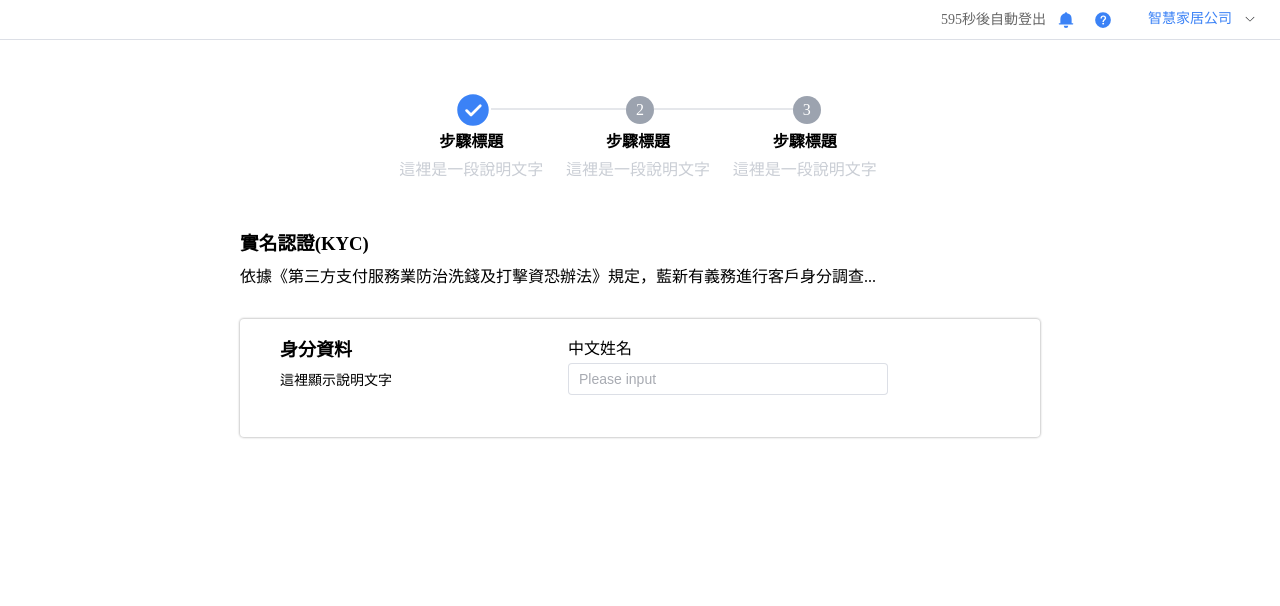
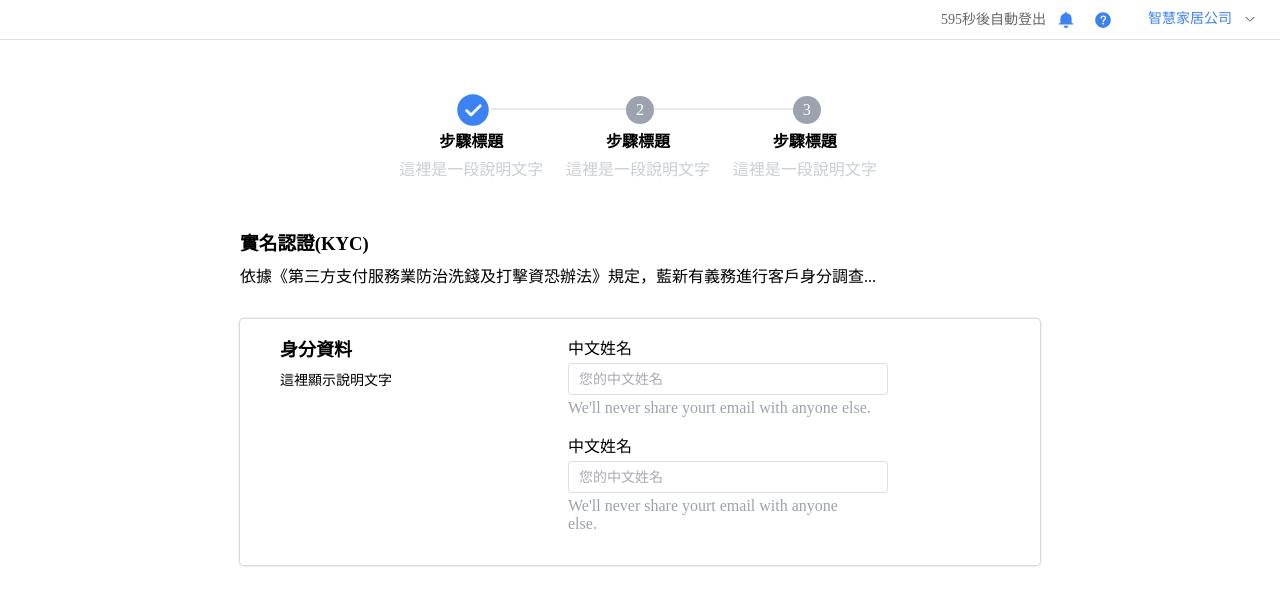
Before and after one commit to Gashapon-Team/site-frontend-vue-element-plus, a Vue app: page /handlers/KYCvarify in a window 1280 px wide. Shown: the top 606 px of the page. Built offline with nearby package versions, Linux system fonts and the light colour scheme.

Commit message:
style: add input component

```diff
--- /dev/null
+++ b/src/components/input/defaultInput.vue
@@ -0,0 +1,38 @@
+<template>
+  <div class="custom_input">
+    <div class="mb-1">{{label}}</div>
+    <el-input class="input--lg mb-1"
+      :class="classes"
+      v-model="inputValue"
+      :placeholder="placeholder"
+      clearable
+      />
+    <div class="tips">{{ tips }}</div>
+  </div>
+</template>
+
+<script setup>
+import {defineProps } from 'vue'
+const props  = defineProps({
+  label: {
+    type: String,
+    default: ''
+  },
+  placeholder: {
+    type: String,
+    default: ''
+  },
+  tips: {
+    type: String,
+    default: ''
+  },
+  classes: {
+    type: String,
+    default: ''
+  }
+})
+
+</script>
+
+<style>
+</style>
--- a/src/components/progressbar/Progressbar.vue
+++ b/src/components/progressbar/Progressbar.vue
@@ -38,7 +38,6 @@ const progress_bar_items = reactive([
 
 </script>
 <style lang="scss" scoped>
-$default_color:#9ca3af;
 $progress_color: #e5e7eb;
 .Progressbar {
   width: 100vw;
@@ -54,7 +53,7 @@ $progress_color: #e5e7eb;
     width: 60%;
     max-width: 500px;
     > li {
-      background-color: $default_color;
+      background-color: $default_color_grey;
       border-radius: 999px;
       list-style: none;
       width: 20px;
--- a/src/style/utility.scss
+++ b/src/style/_utility.scss
@@ -1,4 +1,7 @@
 .input {
+  &--md {
+    width: 280px;
+  }
   &--lg {
     width: 320px;
   }
--- /dev/null
+++ b/src/style/_variable.scss
@@ -0,0 +1,4 @@
+$text:#606266;
+$blue:#07229a;
+$mainBG: #3B82F6;
+$default_color_grey: #9ca3af;
--- a/src/style/main.scss
+++ b/src/style/main.scss
@@ -1,8 +1,5 @@
+@import './variable';
 @import './utility.scss';
-
-$text:#606266;
-$blue:#07229a;
-$mainBG: #3B82F6;
 
 .el-tabs__item{
     font-weight:500 !important;
@@ -48,3 +45,11 @@ $mainBG: #3B82F6;
     }
 
 }
+
+//input
+.custom_input {
+    @extend .mb-4;
+    .tips {
+        color: $default_color_grey;
+      }
+}
--- a/src/views/handlers/KYCvarify.vue
+++ b/src/views/handlers/KYCvarify.vue
@@ -11,8 +11,21 @@
                 <p>這裡顯示說明文字</p>
               </div>
               <div class="content">
-                <div class="mb-1">中文姓名</div>
-                <el-input class="input--lg" v-model="input" placeholder="Please input" clearable />
+
+                <DefaultInput
+                  :label="'中文姓名'"
+                  :placeholder="'您的中文姓名'"
+                  :tips="'We\'ll never share yourt email with anyone else.'"
+                  @customEvent="handleCustomEvent"
+                  ></DefaultInput>
+
+                <DefaultInput
+                  :label="'中文姓名'"
+                  :placeholder="'您的中文姓名'"
+                  :tips="'We\'ll never share yourt email with anyone else.'"
+                  :class="'input--md'"
+                  ></DefaultInput>
+
               </div>
 
             </div>
@@ -22,9 +35,10 @@
   </div>
 </template>
 <script setup>
-import Progressbar from '../../components/progressbar/Progressbar.vue'
-import { defineComponent } from 'vue'
-defineComponent({ Progressbar})
+import Progressbar from '../../components/progressbar/Progressbar.vue';
+import DefaultInput from '../../components/input/defaultInput.vue';
+import { defineComponent, ref } from 'vue'
+
 
 </script>
 <style lang="scss" scoped>
@@ -62,6 +76,7 @@ defineComponent({ Progressbar})
       width: 60%;
       display: flex;
       flex-direction: column;
+
     }
   }
 }
```
